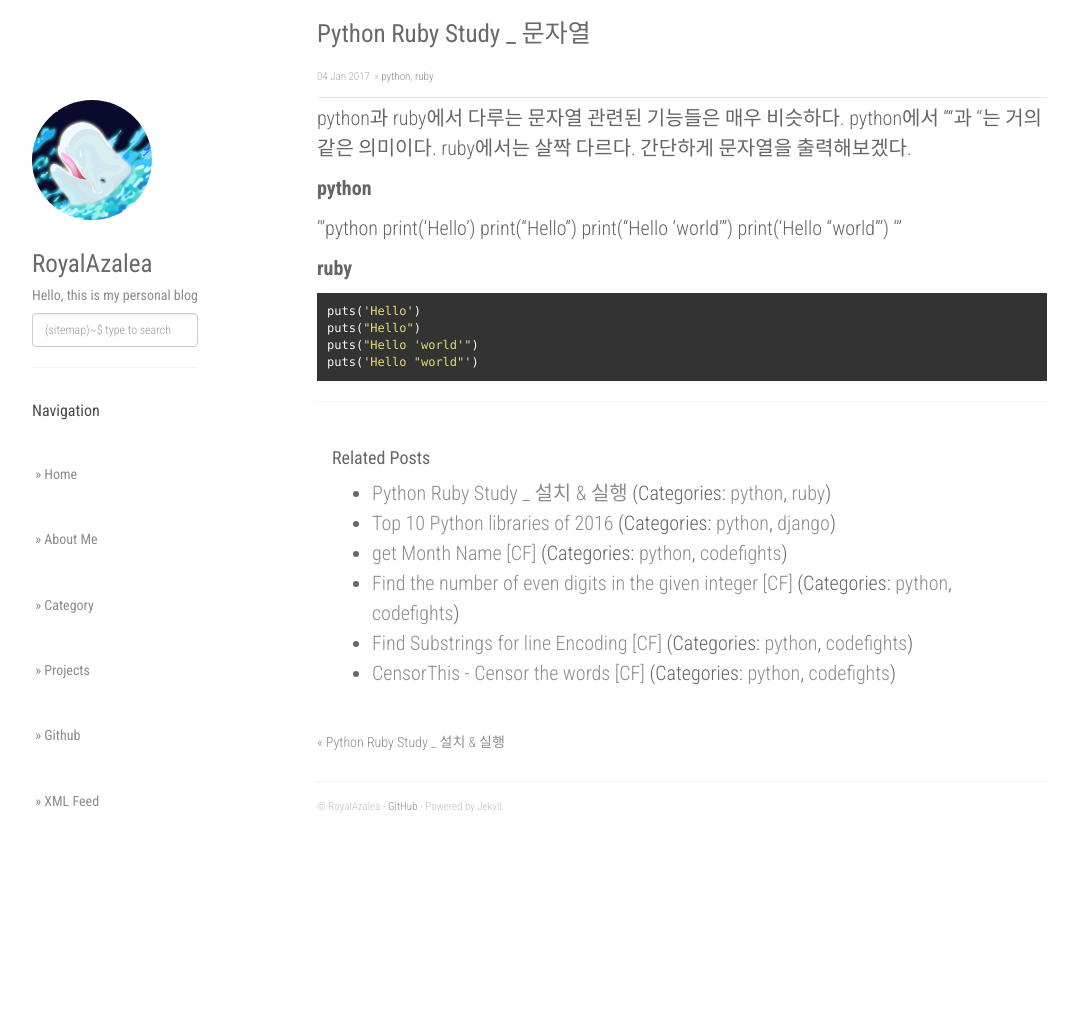
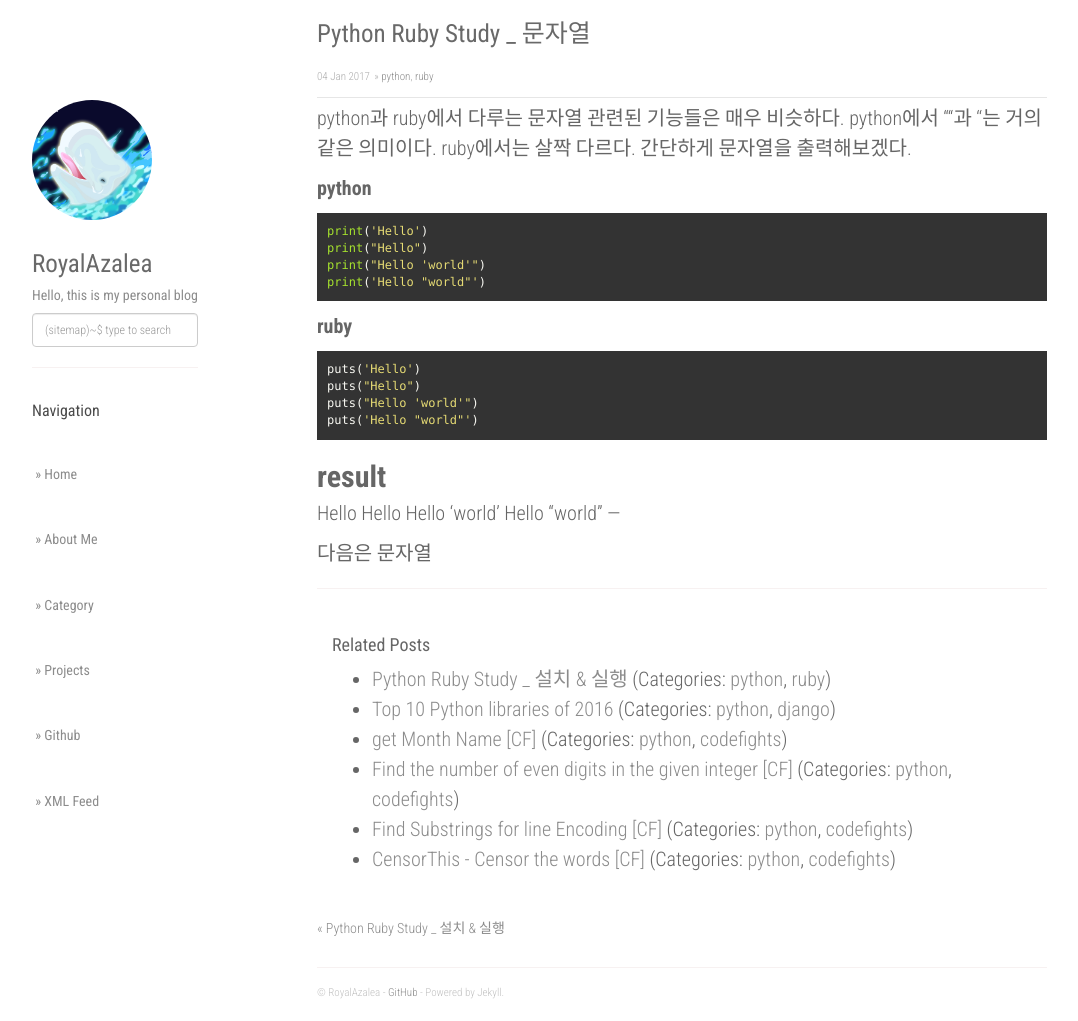
Before and after one commit to RoyalAzalea/RoyalAzalea.github.io, a Jekyll site: the page built from _posts/2017-01-04-python-ruby-study.md, in a window 1280 px wide and 1021 px high. Shown: the whole window, without its empty margins (53-1131 px from the left). Built offline with Jekyll 4.4.1, drawn with Linux system fonts in a browser that asks for light colours; nearby versions of some CDN libraries.

Commit message:
update_test

````diff
--- a/_posts/2017-01-04-python-ruby-study.md
+++ b/_posts/2017-01-04-python-ruby-study.md
@@ -11,12 +11,12 @@ python에서 ""과 ''는 거의 같은 의미이다. ruby에서는 살짝 다르
 
 **python**
 
-'''python
+```python
 print('Hello')
 print("Hello")
 print("Hello 'world'")
 print('Hello "world"')
-'''
+```
 
 **ruby**
 
@@ -26,3 +26,13 @@ puts("Hello")
 puts("Hello 'world'")
 puts('Hello "world"')
 {% endhighlight %}
+
+**result**
+---
+Hello
+Hello
+Hello 'world'
+Hello "world"
+---
+
+다음은 문자열
````
